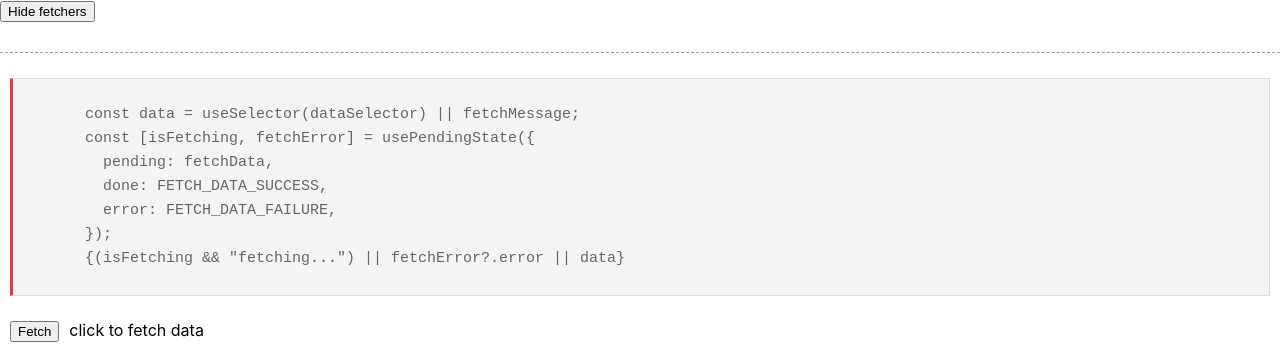
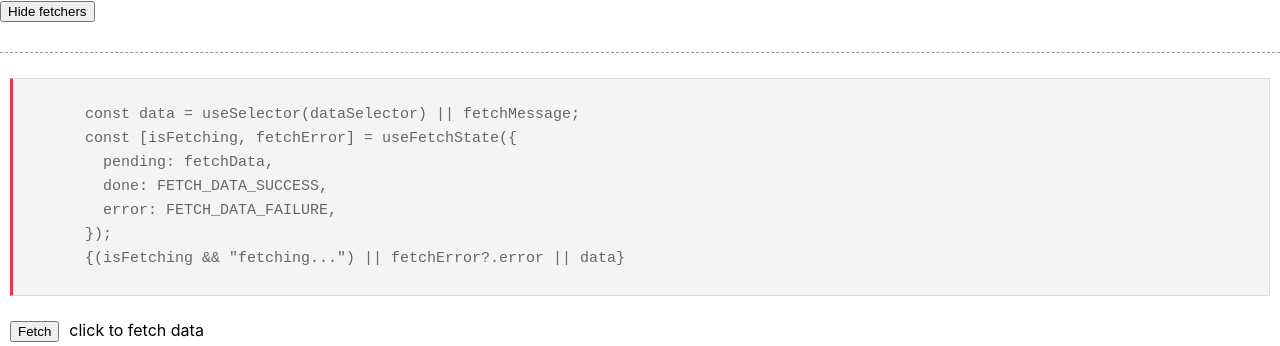
Before and after one commit to jsbuzz/redux-signal-demo, a React (Create React App) app: page / in a window 1280 px wide. Shown: the top 346 px of the page. Built offline with nearby package versions, Linux system fonts and the light colour scheme.

Commit message:
added useFetchState

```diff
--- a/src/components/SecondDataFetcher.js
+++ b/src/components/SecondDataFetcher.js
@@ -21,7 +21,7 @@ export const SecondDataFetcher = () => {
       <pre>
         {`
         const data = useSelector(dataSelector) || fetchMessage;
-        const [isFetching, fetchError] = usePendingState({
+        const [isFetching, fetchError] = useFetchState({
           pending: fetchData,
           done: FETCH_DATA_SUCCESS,
           error: FETCH_DATA_FAILURE,
```
